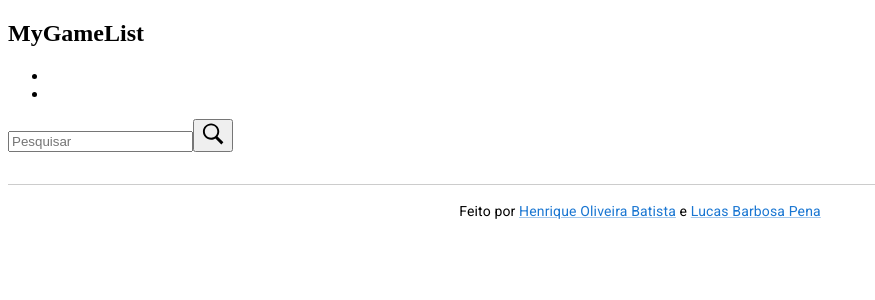
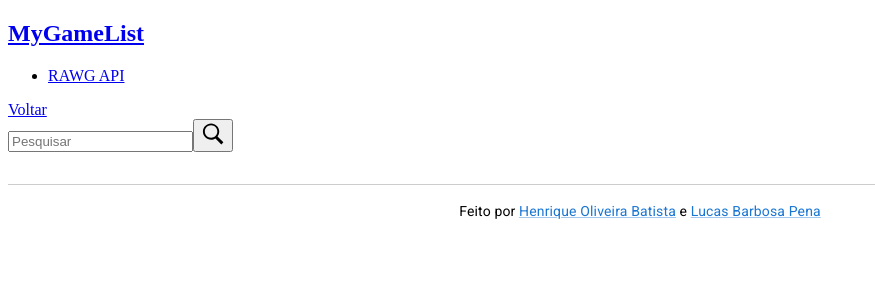
Before and after one commit to seaballer/projeto-final-xdes03, a Next.js app: page /dashboard/create in a window 1280 px wide. Shown: the top 300 px of the page, without its empty margins (0-875 px from the left). Built offline with nearby package versions, Linux system fonts and the light colour scheme.

Commit message:
Adicionando Link de navegação entre as páginas

```diff
--- a/src/app/dashboard/create/page.tsx
+++ b/src/app/dashboard/create/page.tsx
@@ -5,6 +5,7 @@ import GameCard from "@/app/ui/GameCard";
 import { GameProps } from "@/app/ui/GameCard";
 import axios from 'axios';
 import { addGame } from "@/app/lib/action";
+import Link from "next/link";
 
 
 export default function CreateGame() {
@@ -55,6 +56,7 @@ export default function CreateGame() {
 
     return (
     <section>
+        <Link href="/dashboard">Voltar</Link>
         <form action={SearchGame} className="">
             <input
                 type="text"
--- a/src/app/dashboard/edit/[id]/page.tsx
+++ b/src/app/dashboard/edit/[id]/page.tsx
@@ -2,6 +2,7 @@ import { GameProps } from "@/app/ui/GameCard";
 import DB from "@/app/lib/db";
 import Image from "next/image";
 import { redirect } from "next/navigation";
+import Link from "next/link";
 
 const arquivo = 'jogos-salvos.json'
 
@@ -43,6 +44,7 @@ export default async function EditGame({params} : EditGameProps) {
 
     return (
         <div>
+            <Link href="/dashboard">Voltar</Link>
             <h2>{gameToEdit.nome}</h2>
             <Image src={gameToEdit.img}
                 alt=""
--- a/src/app/ui/header.tsx
+++ b/src/app/ui/header.tsx
@@ -1,12 +1,13 @@
+import Link from "next/link"
+
 export default function Header() {
     return (
         <header>
             <section className=''>
-            <h2>MyGameList</h2>
+            <h2><Link href="/dashboard">MyGameList</Link></h2>
             <nav>
                 <ul>
-                    <li></li>
-                    <li></li>
+                    <li><Link href='https://rawg.io/apidocs' target="blank">RAWG API</Link></li>
                 </ul>
             </nav>
             </section>
```
